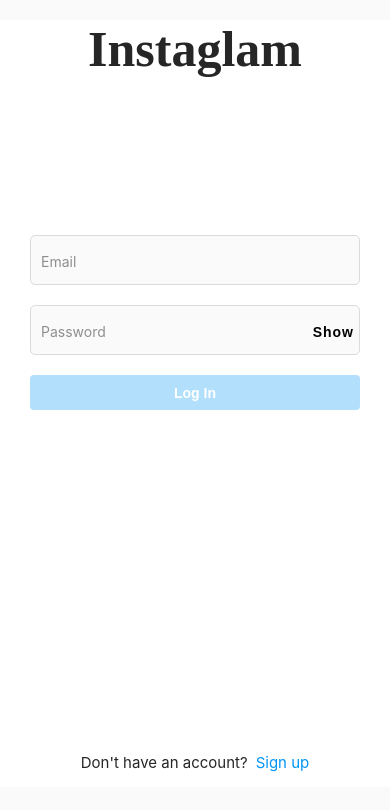
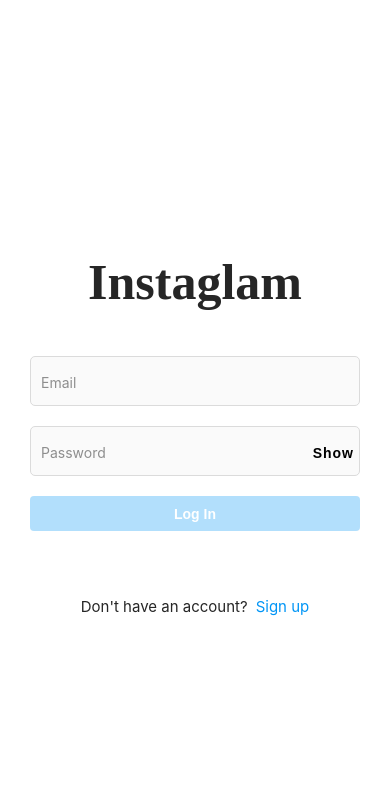
Before and after one commit to nahshov/Instaglam, a React (Create React App) app in the folder client/: page /accounts/login in a window 390 px wide. Shown: the top 810 px of the page. Built offline with nearby package versions, Linux system fonts and the light colour scheme; no server answers.

Commit message:
more responsive changes to forms

```diff
--- a/client/src/components/AuthForm/AuthHeader/AuthHeader.module.scss
+++ b/client/src/components/AuthForm/AuthHeader/AuthHeader.module.scss
@@ -4,15 +4,15 @@
 .authHeader {
   @include flexColumn;
   width: 100%;
-  height: 40%;
+  height: 30%;
   margin-top: 20px;
+  margin-bottom: 30px;
   text-align: center;
   overflow: hidden;
 
   @include respond(phone) {
     padding-right: 20px;
     padding-left: 20px;
-    margin-top: 0px;
     height: 30%;
     overflow: hidden;
   }
--- a/client/src/components/AuthForm/LogInForm/LogInForm.module.scss
+++ b/client/src/components/AuthForm/LogInForm/LogInForm.module.scss
@@ -2,34 +2,33 @@
 @import '../../../styles/mixins.scss';
 
 .authWrapper {
-  display: flex;
-  align-items: center;
-  flex-direction: column;
+  @include flexColumn;
+  justify-content: center;
   width: 100%;
-  height: 100%;
+  min-height: 100%;
+  padding-top: 20px;
   overflow: hidden;
   position: relative;
 
   @include respond(phone) {
-    background-color: $primary-background;
+    padding-top: 0px;
+    background-color: $color-white;
   }
 
   .authDiv {
     @include flexColumn;
+    background: $color-white;
     max-width: 450px;
     width: 100%;
-    height: 100%;
-    min-height: 618px;
-    margin-top: 20px;
+    height: 500px;
+    padding-top: 20px;
     border: 1px solid $primary-border-color;
     border-radius: 1px;
     overflow: hidden;
-    background-color: $color-white;
 
     @include respond(phone) {
       border: none;
       height: 85%;
-      min-height: 500px;
     }
 
     .authForm {
@@ -37,6 +36,7 @@
       width: 100%;
       padding-left: 40px;
       padding-right: 40px;
+      margin-bottom: 50px;
 
       @include respond(phone) {
         padding-left: 30px;
--- a/client/src/components/AuthForm/SignUpForm/SignUpForm.module.scss
+++ b/client/src/components/AuthForm/SignUpForm/SignUpForm.module.scss
@@ -6,30 +6,29 @@
   align-items: center;
   flex-direction: column;
   width: 100%;
-  height: 100%;
+  min-height: 100%;
+  padding-top: 20px;
   overflow: hidden;
   position: relative;
 
   @include respond(phone) {
-    background-color: $primary-background;
+    padding-top: 0px;
+    background-color: $color-white;
   }
 
   .authDiv {
     @include flexColumn;
+    background: $color-white;
     max-width: 450px;
     width: 100%;
-    height: 100%;
-    min-height: 618px;
-    margin-top: 20px;
+    padding-top: 20px;
     border: 1px solid $primary-border-color;
     border-radius: 1px;
     overflow: hidden;
-    background-color: $color-white;
 
     @include respond(phone) {
       border: none;
       height: 85%;
-      min-height: 500px;
     }
 
     .authForm {
@@ -37,6 +36,7 @@
       width: 100%;
       padding-left: 40px;
       padding-right: 40px;
+      margin-bottom: 50px;
 
       @include respond(phone) {
         padding-left: 30px;
```
